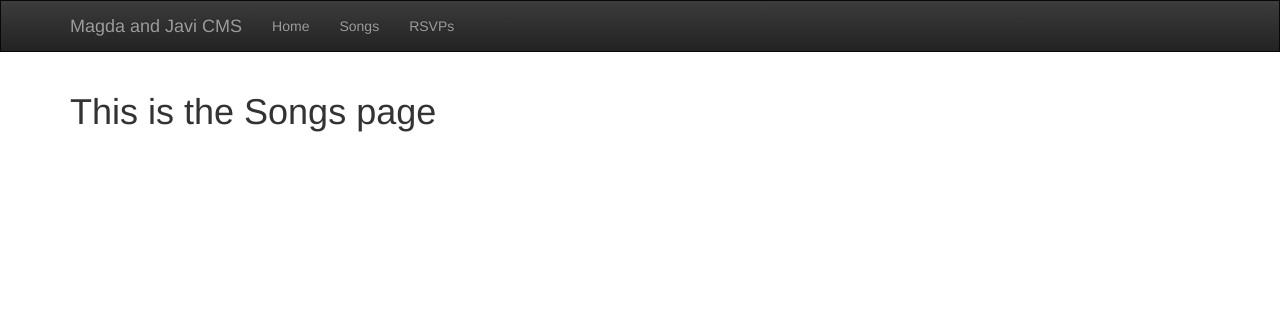
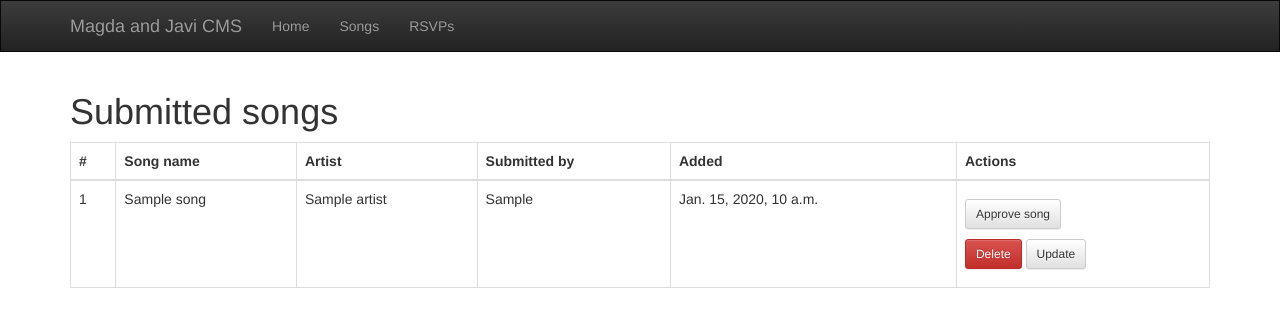
Before and after one commit to jgasteiz/wedding, a Django app: template templates/cms/songs.html in a window 1280 px wide. Shown: the top 327 px of the page. Run offline with Django 3.2, Linux system fonts and the light colour scheme; the template is opened without the code that fills it: most values are stand-ins (such as "Sample title", 1, 10 or a date in 2020); style sheets or scripts are compiled from the project's sources; some libraries are stand-ins or nearby versions.

Commit message:
Add cms logic for approving and editing submitted songs

```diff
--- a/cms/urls.py
+++ b/cms/urls.py
@@ -6,6 +6,9 @@ from . import views
 urlpatterns = [
     url(r'^$', views.home, name='home'),
     url(r'^songs/$', views.songs, name='songs'),
+    url(r'^songs/approve/$', views.approve_song, name='approve_song'),
+    url(r'^songs/update/(?P<pk>\d+)/$', views.update_song, name='update_song'),
+    url(r'^songs/delete/(?P<pk>\d+)/$', views.delete_song, name='delete_song'),
     url(r'^rsvp/$', views.rsvp, name='rsvp'),
 ]
 
--- a/static/scss/cms.scss
+++ b/static/scss/cms.scss
@@ -1,3 +1,7 @@
 .navbar-inverse {
     border-radius: 0;
 }
+
+form {
+    margin: 10px 0;
+}
--- a/templates/cms/songs.html
+++ b/templates/cms/songs.html
@@ -7,5 +7,56 @@
 
 {% block content %}
 
-    <h1>This is the Songs page</h1>
+    <h1>Submitted songs</h1>
+
+    <table class="table table-bordered table-responsive">
+        <thead>
+            <tr>
+                <th>#</th>
+                <th>Song name</th>
+                <th>Artist</th>
+                <th>Submitted by</th>
+                <th>Added</th>
+                <th>Actions</th>
+            </tr>
+        </thead>
+        <tbody>
+        {% for song in song_list %}
+            <tr {% if song.is_approved %}class="success"{% endif %}>
+                <td>{{ forloop.counter }}</td>
+                <td>{{ song.name }}</td>
+                <td>{{ song.artist }}</td>
+                <td>{{ song.submitted_by }}</td>
+                <td>{{ song.added }}</td>
+                <td>
+                    <form action="{% url 'cms:approve_song' %}" method="post">
+                        {% csrf_token %}
+                        <input type="hidden" name="song_id" value="{{ song.id }}">
+                        {% if song.is_approved %}
+                            <input type="hidden" name="is_approved" value="False">
+                            <input type="submit" value="Reject song" class="btn btn-default btn-sm">
+                        {% else %}
+                            <input type="hidden" name="is_approved" value="True">
+                            <input type="submit" value="Approve song" class="btn btn-default btn-sm">
+                        {% endif %}
+                    </form>
+                    <p>
+                        <a href="{% url 'cms:delete_song' song.id %}" class="btn btn-danger btn-sm">Delete</a>
+                        <a href="{% url 'cms:update_song' song.id %}" class="btn btn-default btn-sm">Update</a>
+                    </p>
+                </td>
+            </tr>
+        {% empty %}
+            <tr>
+                <td>0</td>
+                <td>No songs yet</td>
+                <td></td>
+                <td></td>
+                <td></td>
+                <td></td>
+            </tr>
+        {% endfor %}
+        </tbody>
+
+    </table>
 {% endblock content %}
```
Also changed, not shown: cms/views.py (+47 -2 lines), templates/cms/song_delete_confirmation.html (added, +21 -0 lines), templates/cms/song_form.html (added, +26 -0 lines).
